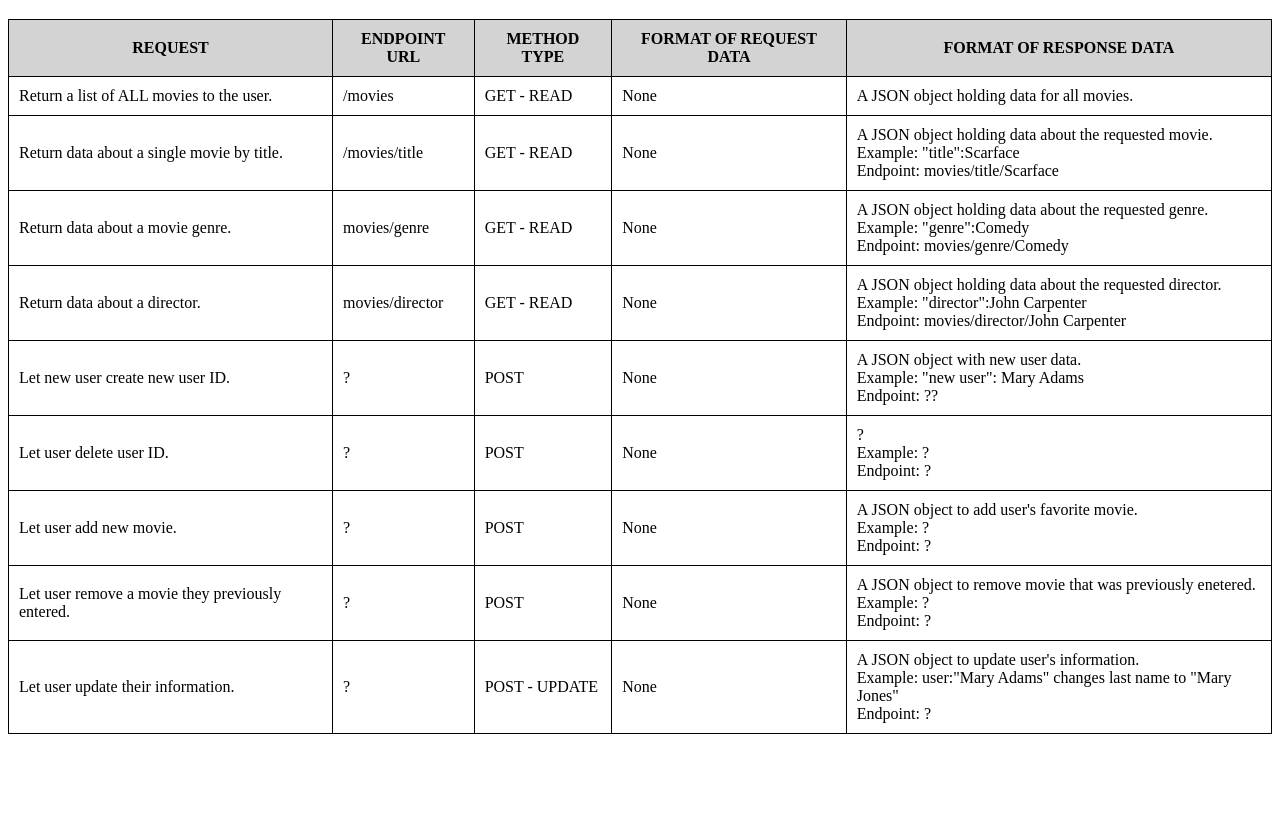
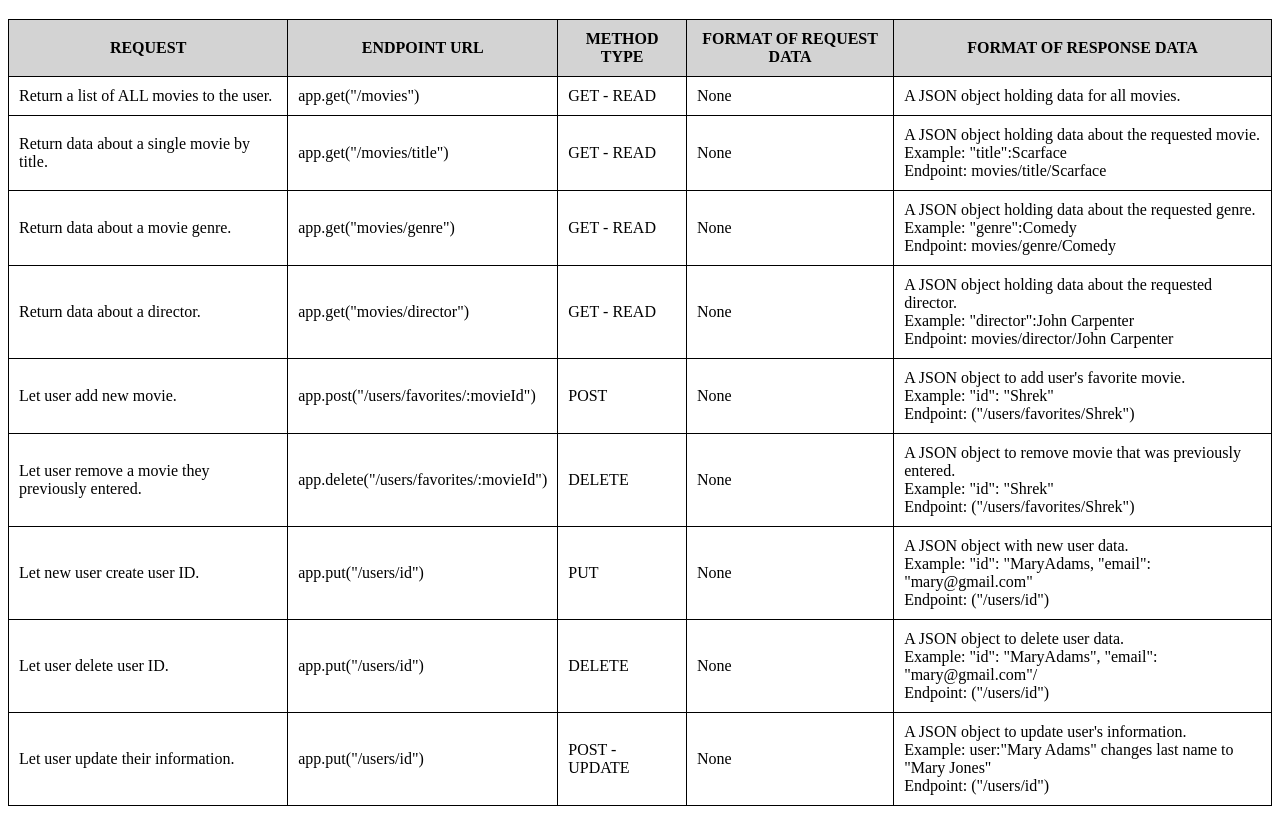
Before and after one commit to mizik1/movie_api, a website: page index.html in a window 1280 px wide. Shown: the part 61-875 px from the top of the page. Before the commit the page ends 803 px from the top, so only its background shows below. Drawn offline with Linux system fonts and the light colour scheme.

Commit message:
Added more endpoints and movie images

```diff
--- a/index.html
+++ b/index.html
@@ -18,14 +18,14 @@
       </tr>
       <tr>
         <td>Return a list of ALL movies to the user.</td>
-        <td>/movies</td>
+        <td>app.get("/movies")</td>
         <td>GET - READ</td>
         <td>None</td>
         <td>A JSON object holding data for all movies.</td>
       </tr>
       <tr>
         <td>Return data about a single movie by title.</td>
-        <td>/movies/title</td>
+        <td>app.get("/movies/title")</td>
         <td>GET - READ</td>
         <td>None</td>
         <td>
@@ -35,7 +35,7 @@
       </tr>
       <tr>
         <td>Return data about a movie genre.</td>
-        <td>movies/genre</td>
+        <td>app.get("movies/genre")</td>
         <td>GET - READ</td>
         <td>None</td>
         <td>
@@ -46,7 +46,7 @@
       </tr>
       <tr>
         <td>Return data about a director.</td>
-        <td>movies/director</td>
+        <td>app.get("movies/director")</td>
         <td>GET - READ</td>
         <td>None</td>
         <td>
@@ -55,59 +55,60 @@
           Endpoint: movies/director/John Carpenter
         </td>
       </tr>
+
       <tr>
-        <td>Let new user create new user ID.</td>
-        <td>?</td>
+        <td>Let user add new movie.</td>
+        <td>app.post("/users/favorites/:movieId")</td>
         <td>POST</td>
         <td>None</td>
         <td>
+          A JSON object to add user's favorite movie.<br />
+          Example: "id": "Shrek"<br />
+          Endpoint: ("/users/favorites/Shrek")
+        </td>
+      </tr>
+      <tr>
+        <td>Let user remove a movie they previously entered.</td>
+        <td>app.delete("/users/favorites/:movieId")</td>
+        <td>DELETE</td>
+        <td>None</td>
+        <td>
+          A JSON object to remove movie that was previously entered.<br />
+          Example: "id": "Shrek"<br />
+          Endpoint: ("/users/favorites/Shrek")
+        </td>
+      </tr>
+      <tr>
+        <td>Let new user create user ID.</td>
+        <td>app.put("/users/id")</td>
+        <td>PUT</td>
+        <td>None</td>
+        <td>
           A JSON object with new user data.<br />
-          Example: "new user": Mary Adams <br />
-          Endpoint: ??
+          Example: "id": "MaryAdams, "email": "mary@gmail.com"<br />
+          Endpoint: ("/users/id")
         </td>
       </tr>
       <tr>
         <td>Let user delete user ID.</td>
-        <td>?</td>
-        <td>POST</td>
+        <td>app.put("/users/id")</td>
+        <td>DELETE</td>
         <td>None</td>
         <td>
-          ?<br />
-          Example: ? <br />
-          Endpoint: ?
-        </td>
-      </tr>
-      <tr>
-        <td>Let user add new movie.</td>
-        <td>?</td>
-        <td>POST</td>
-        <td>None</td>
-        <td>
-          A JSON object to add user's favorite movie.<br />
-          Example: ? <br />
-          Endpoint: ?
-        </td>
-      </tr>
-      <tr>
-        <td>Let user remove a movie they previously entered.</td>
-        <td>?</td>
-        <td>POST</td>
-        <td>None</td>
-        <td>
-          A JSON object to remove movie that was previously enetered.<br />
-          Example: ?<br />
-          Endpoint: ?
+          A JSON object to delete user data.<br />
+          Example: "id": "MaryAdams", "email": "mary@gmail.com"/ <br />
+          Endpoint: ("/users/id")
         </td>
       </tr>
       <tr>
         <td>Let user update their information.</td>
-        <td>?</td>
+        <td>app.put("/users/id")</td>
         <td>POST - UPDATE</td>
         <td>None</td>
         <td>
           A JSON object to update user's information.<br />
           Example: user:"Mary Adams" changes last name to "Mary Jones" <br />
-          Endpoint: ?
+          Endpoint: ("/users/id")
         </td>
       </tr>
     </table>
```
Also changed, not shown: index.js (+10 -0 lines).
